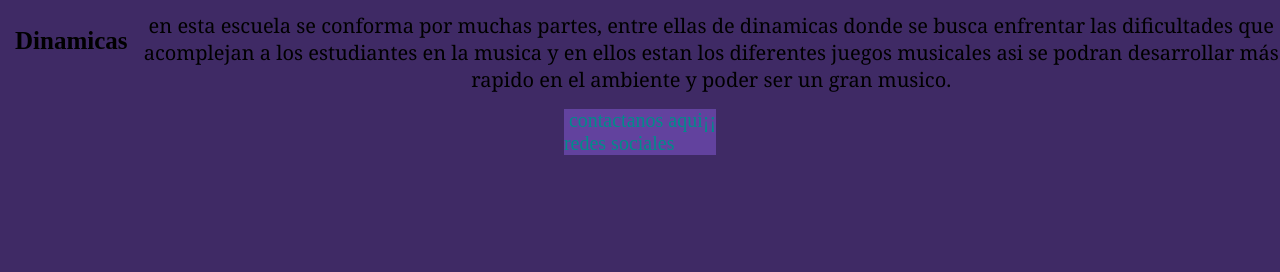
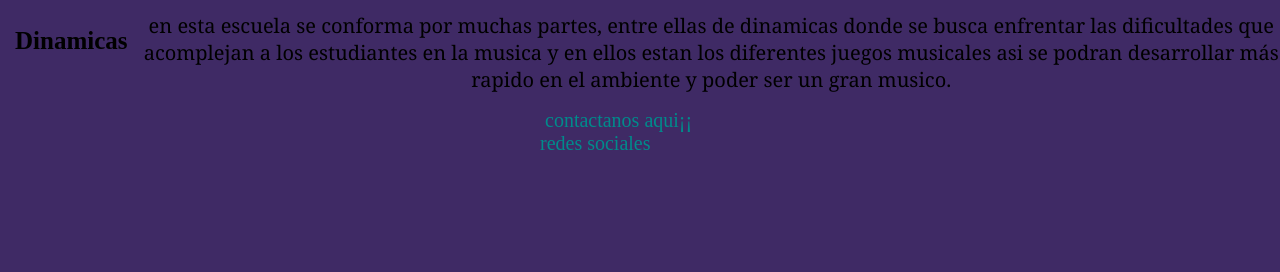
Before and after one commit to DiegoCB19/entrega-github, a plain HTML site: page index.html in a window 1280 px wide. Shown: the part 415-687 px from the top of the page. Drawn offline with Linux system fonts and the light colour scheme.

Commit message:
cambios de repositorio

```diff
--- a/css/style.css
+++ b/css/style.css
@@ -118,9 +118,10 @@ article p {
 }
 
 footer {
-    background-color: #62429e;
     font-size: 20px;
-
+    background-image: linear-gradient(top, violet, purple);
+    width: 200px;
+    height: 100%;
 }
 foot{
     grid-area: foot;
@@ -147,3 +148,6 @@ footer p a{
 .redes, a:hover{
     color: rgb(42, 41, 43);
 }
+.degradez{
+    background-image: linear-gradient(top, violet, purple);
+}
--- a/index.html
+++ b/index.html
@@ -56,12 +56,14 @@
     </section>
     </main>
     <footer>
+    <div class="degradez">
         <p>
             <a href="/pages/contacto.html" target="_blank" rel="noopener noreferrer"> contactanos aqui¡¡ </a>
             <div class="redes">
                 <a href="https://www.instagram.com/natbel_violinista/" target="_blank" rel="noopener noreferrer"> redes sociales</a>
             </div>
         </p>
+    </div>
     </footer>
 </body>
 </html>
```
